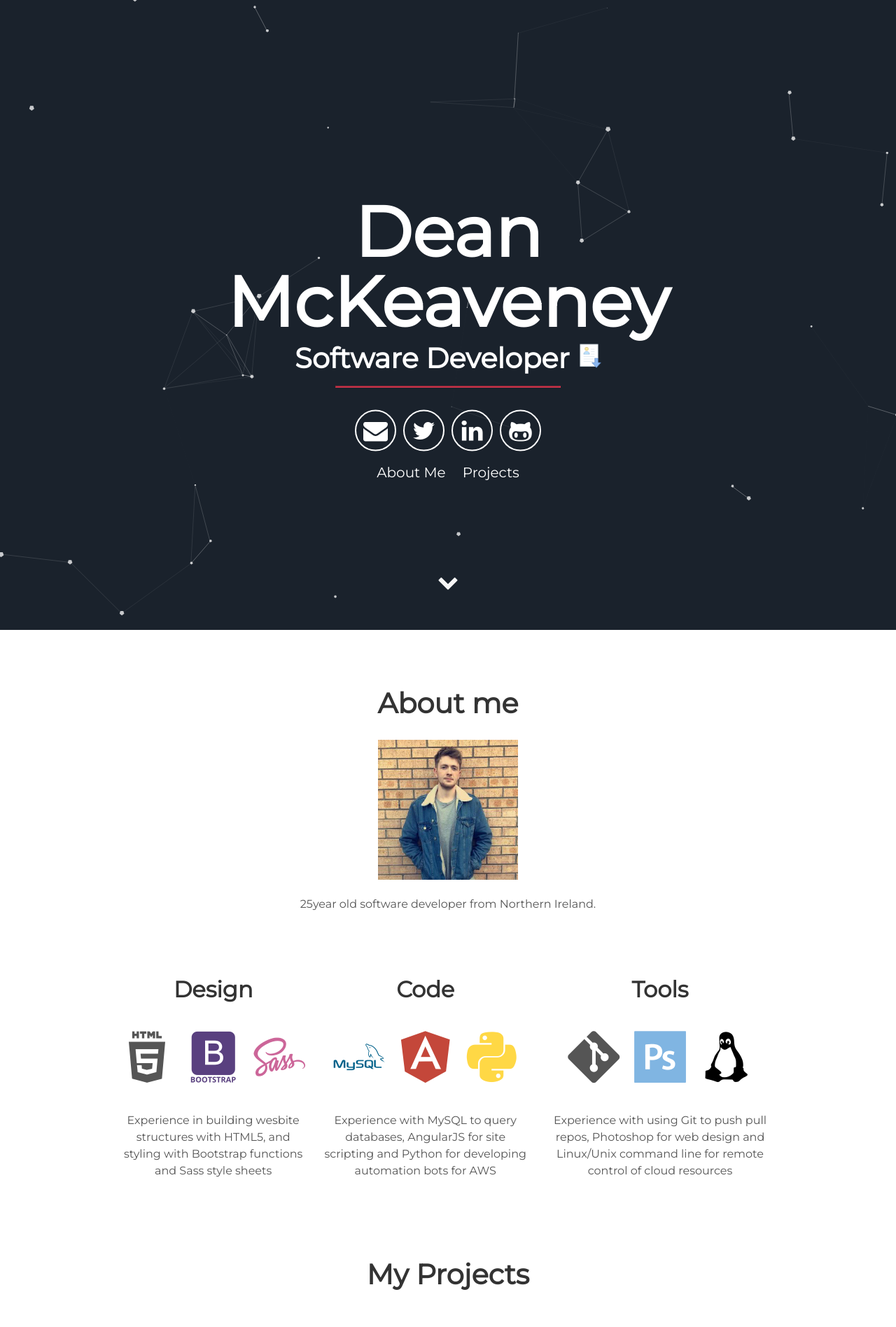
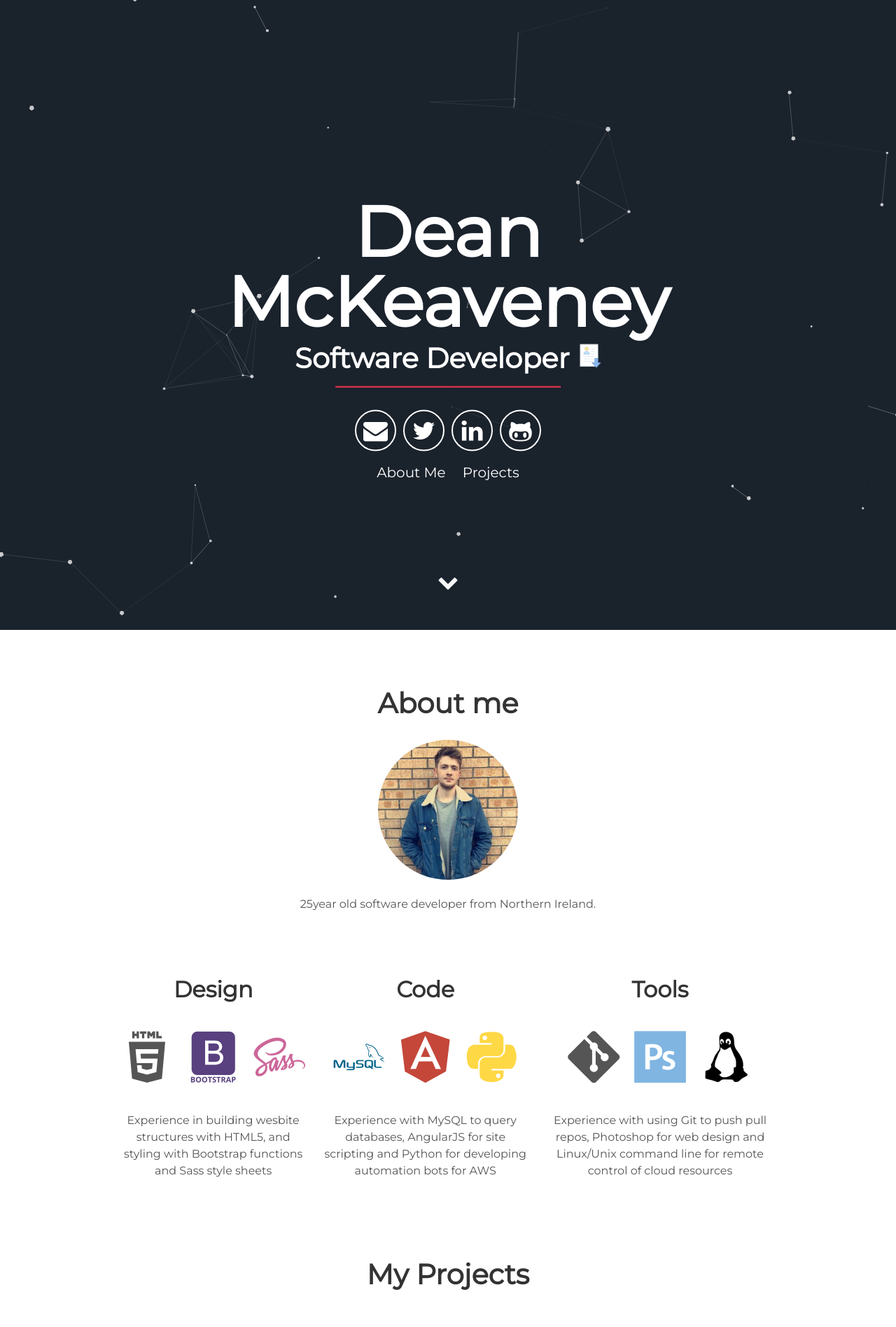
Before and after one commit to DeanMcK123/Portfolio2.0, a Jekyll site: the page built from index.html, in a window 1280 px wide. Shown: the top 1896 px of the page at 70% size. Built offline with Jekyll 4.4.1, drawn with Linux system fonts in a browser that asks for light colours.

Commit message:
commit main

```diff
--- a/_includes/about.html
+++ b/_includes/about.html
@@ -1,16 +1,13 @@
  <div class="user-details">
   <h1> About me </h1>
 
-<div id ="avatar">
-  <img alt="avatar" src="{{ "/assets/img/avatar.jpeg" | prepend: site.baseurl }}" style="width:200px"/>
-</div>
+<img class="avatar" src="{{ "/assets/img/avatar.jpeg" | prepend: site.baseurl }}" style="width:200px"/>
 
 <style>
-  #avatar {
+  .avatar {
   border-radius: 50%;
 }
 </style>
-
 
   <p> {{site.user_description}} </p>
 </div>
```
